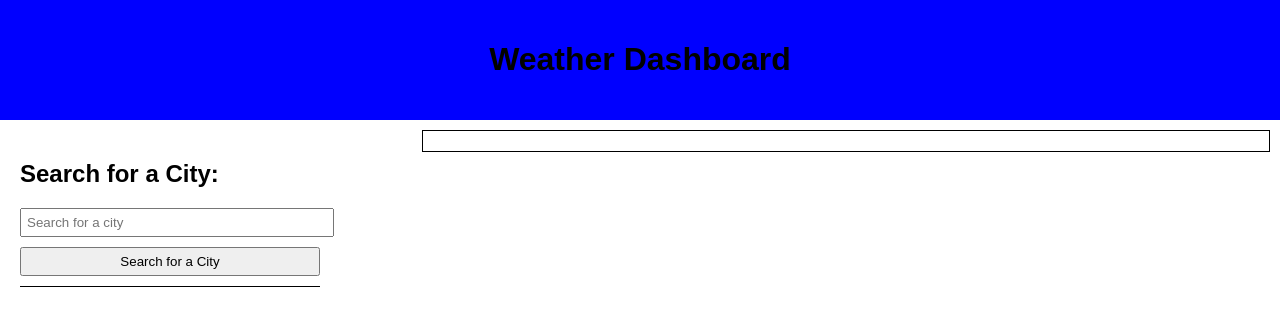
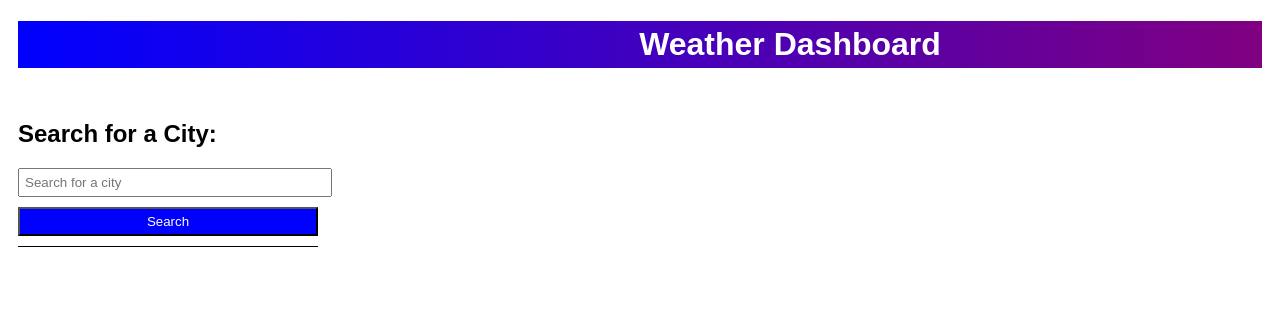
Before and after one commit to MCunha17/city-weather-dash, a plain HTML site: page index.html in a window 1280 px wide. Drawn offline with Linux system fonts and the light colour scheme.

Commit message:
Updated weather content border to only display after content is loaded.

```diff
--- a/assets/css/style.css
+++ b/assets/css/style.css
@@ -1,12 +1,19 @@
 body {
   font-family: Arial, sans-serif;
-  margin: 0;
-  padding: 0;
+}
+
+h1 {
+  font-size: 32px;
+  color: white;
+  text-align: center;
+  padding-top: 5px;
+  padding-bottom: 5px;
 }
 
 header {
-  background-color: blue;
-  padding: 20px;
+  background-image: linear-gradient(to right, blue, purple);
+  margin: 10px;
+  padding-left: 300px;
   text-align: center;
 }
 
@@ -16,12 +23,17 @@ header {
 
 .search-section {
   width: 30%;
-  padding: 20px;
+  padding: 10px;
 }
 
 .search-city {
   min-width: 100%;
   max-width: 300px;
+}
+
+#search-btn {
+  background-color: blue;
+  color: white;
 }
 
 .search-section input {
@@ -57,6 +69,11 @@ header {
 }
 
 .current-weather {
+  display: none;
+}
+
+.current-weather.border {
+  display: block;
   margin: 10px;
   padding: 10px;
   border: 1px solid black;
--- a/assets/js/script.js
+++ b/assets/js/script.js
@@ -5,17 +5,20 @@ const searchBtn = document.getElementById("search-btn");
 const searchHistory = document.getElementById("search-history");
 const currentWeather = document.querySelector(".current-weather");
 const forecast = document.querySelector(".forecast");
+const weatherContent = document.querySelector('.weather-content');
 
 searchBtn.addEventListener("click", () => {
   const city = searchCityInput.value;
   if (city) {
     fetchWeather(city);
+    weatherContent.style.display = 'block';
   }
 });
 
 searchHistory.addEventListener("click", (e) => {
   if (e.target.tagName === "BUTTON") {
     fetchWeather(e.target.textContent);
+    weatherContent.style.display = 'block';
   }
 });
 
@@ -46,6 +49,8 @@ function displayCurrentWeather(data) {
     <p>Humidity: ${data.main.humidity}%</p>
     <p>Wind Speed: ${data.wind.speed} m/s</p>
   `;
+  currentWeather.style.display = 'block';
+  currentWeather.classList.add("border");
 }
 
 function displayForecast(forecastData) {
--- a/index.html
+++ b/index.html
@@ -15,7 +15,7 @@
       <h2>Search for a City:</h2>
       <input type="text" id="search-city" placeholder="Search for a city">
       <br>
-      <button id="search-btn">Search for a City</button>
+      <button id="search-btn">Search</button>
       <div id="search-history"></div>
     </section>
     <div class="weather-content">
```
